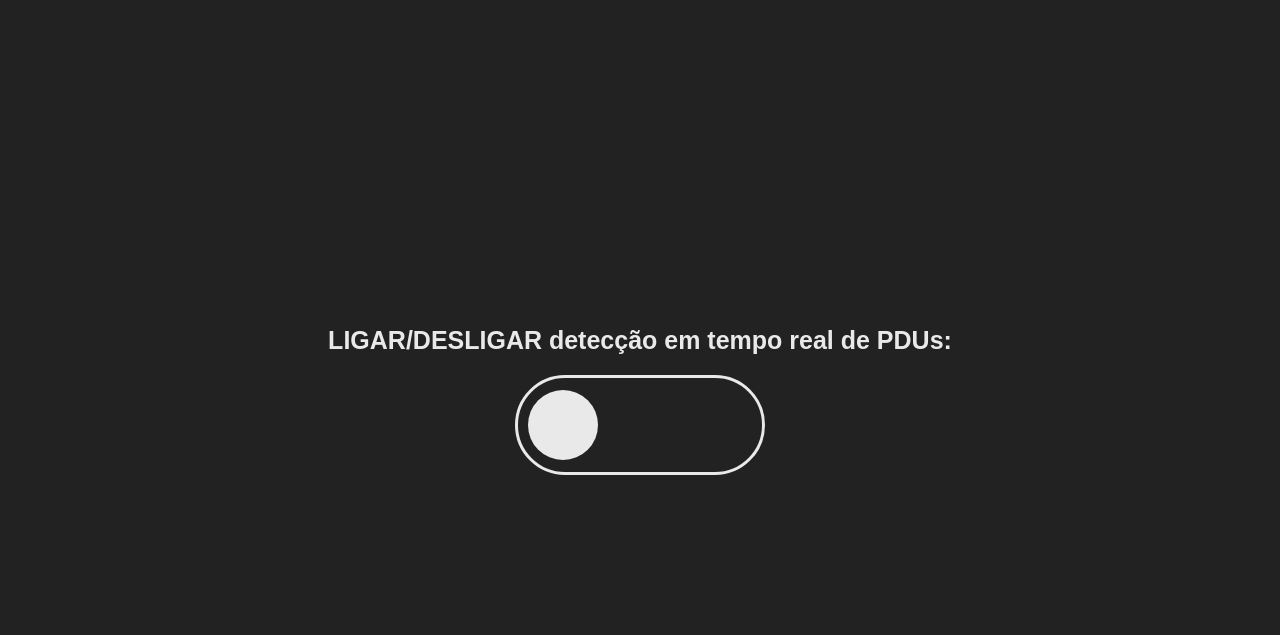
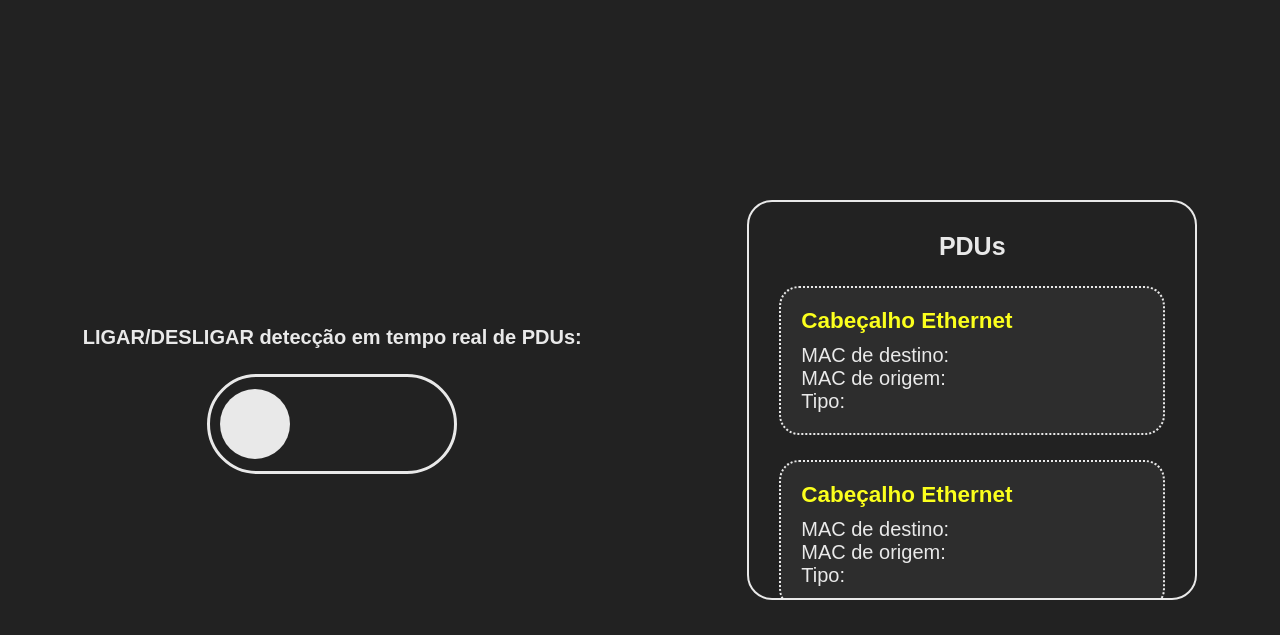
Before and after one commit to Jogaridu/cp6_coding_security, a Flask app: page / in a window 1280 px wide. Shown: the part 207-842 px from the top of the page. Run offline with Flask 3, Linux system fonts and the light colour scheme.

Commit message:
desenvolvendo uma telinha para exibir os PDUs

```diff
--- a/src/static/css/style.css
+++ b/src/static/css/style.css
@@ -23,20 +23,75 @@ body {
     background: #222222;
 }
 
-.container {
+.panel {
     width: 100%;
     height: 100vh;
+    display: flex;
+    align-items: center;
+    justify-content: space-around;
+}
+
+.panel-button {
+    gap: 25px;
     display: flex;
     flex-direction: column;
     align-items: center;
     justify-content: center;
-    gap: 20px;
+
 }
 
-.container h1 {
+.panel-button h1 {
+    color: #e9e9e9;
+    font-size: 20px;
+    font-weight: 800;
+}
+
+.panel-packets {
+    width: 450px;
+    height: 400px;
+    overflow-y: scroll;
+    padding: 30px;
+    border-radius: 25px;
+    background: transparent;
+    border: 2.5px solid #e9e9e9;
+    gap: 25px;
+    display: flex;
+    flex-direction: column;
+    align-items: center;
+    justify-content: flex-start;
+}
+
+::-webkit-scrollbar {display: none;}
+
+.panel-packets h1 {
     font-size: 25px;
-    text-align: center;
+    color: #E9E9E9;
+    font-weight: 800;
+}
+
+.packet {
+    width: 100%;
+    display: flex;
+    flex-direction: column;
+    justify-content: flex-start;
+    gap: 10px;
+    padding: 20px;
+    background: #e9e9e90e;
+    border: 2.5px solid #e9e9e9;
+    border-style: dotted;
+    border-radius: 20px;
+}
+
+.packet h1 {
+    font-size: 22.5px;
+    color: #fbff1d;
+    font-weight: 700;
+}
+
+.packet ul li {
+    font-size: 20px;
     color: #e9e9e9;
+    list-style: none;
 }
 
 .button {
--- a/src/templates/index.html
+++ b/src/templates/index.html
@@ -8,10 +8,56 @@
 </head>
 
 <body>
-    <div class="container">
-        <h1>LIGAR/DESLIGAR detecção em tempo real de PDUs:</h1>
-        <div class="button">
-            <div class="button-indicator"></div>
+    <div class="panel">
+        <div class="panel-button">
+            <h1>LIGAR/DESLIGAR detecção em tempo real de PDUs:</h1>
+            <div class="button">
+                <div class="button-indicator"></div>
+            </div>
+        </div>
+        <div class="panel-packets">
+            <h1>PDUs</h1>
+            <div class="packet ethernet">
+                <h1>Cabeçalho Ethernet</h1>
+                <ul>
+                    <li>MAC de destino:</li>
+                    <li>MAC de origem:</li>
+                    <li>Tipo:</li>
+                </ul>
+            </div>
+            <div class="packet ethernet">
+                <h1>Cabeçalho Ethernet</h1>
+                <ul>
+                    <li>MAC de destino:</li>
+                    <li>MAC de origem:</li>
+                    <li>Tipo:</li>
+                </ul>
+            </div>
+            <div class="packet ip">
+                <h1>Cabeçalho IP</h1>
+                <ul>
+                    <li>Endereço de origem:</li>
+                    <li>Endereço de destino:</li>
+                    <li>Protocolo:</li>
+                </ul>
+            </div>
+            <div class="packet tcp">
+                <h1>Cabeçalho TCP</h1>
+                <ul>
+                    <li>Porta de origem:</li>
+                    <li>Porta de destino:</li>
+                    <li>Número de Sequência:</li>
+                    <li>Número de Ack:</li>
+                </ul>
+            </div>
+            <div class="packet UDP">
+                <h1>Cabeçalho UDP</h1>
+                <ul>
+                    <li>Porta de origem:</li>
+                    <li>Porta de destino:</li>
+                    <li>Tamanho:</li>
+                </ul>
+            </div>
         </div>
     </div>
 
```
